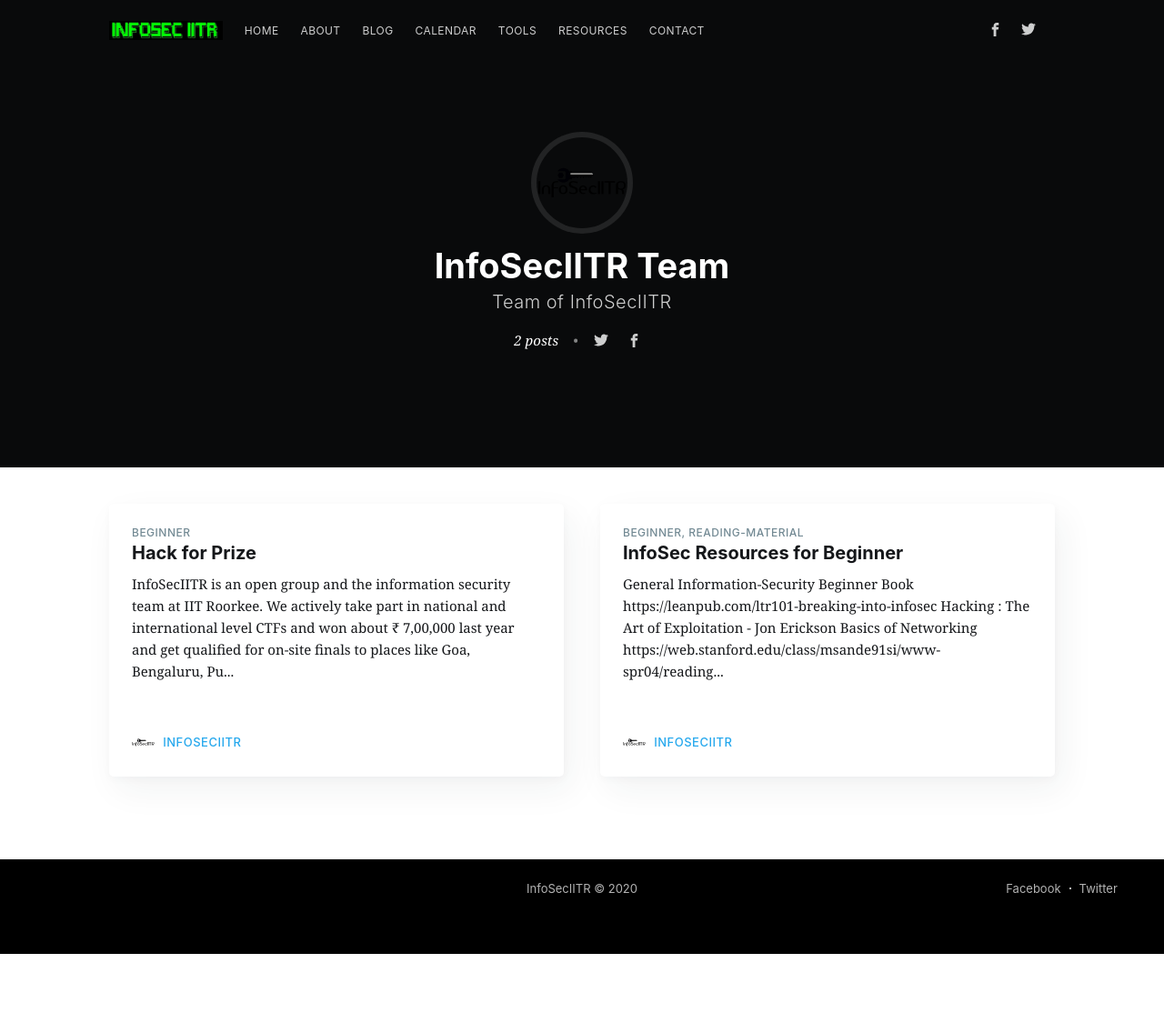
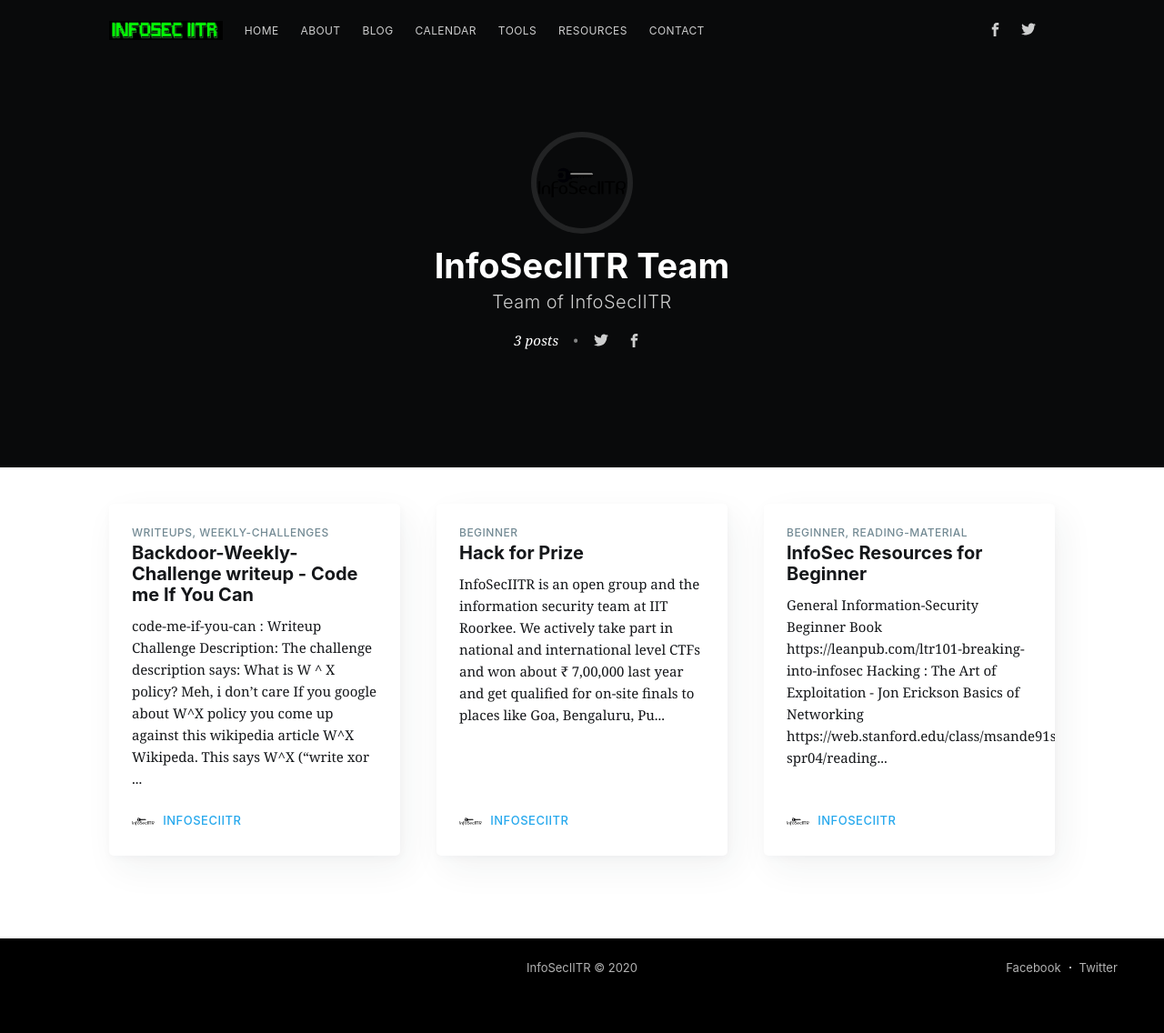
Before and after one commit to InfoSecIITR/infoseciitr.github.io, a Jekyll site: the page built from author/InfoSecIITR.html, in a window 1280 px wide. Shown: the whole page at 91% size. Built offline with Jekyll 4.4.1, drawn with Linux system fonts in a browser that asks for light colours; nearby versions of some CDN libraries; before the commit the page ends 1049 px from its top, so only the background shows below that.

Commit message:
Update 2020-04-23-weekly-chall-writeup-code-me-if-you-can.md
Change author to InfoSecIITR
Add timezone

```diff
--- a/_posts/2020-04-23-weekly-chall-writeup-code-me-if-you-can.md
+++ b/_posts/2020-04-23-weekly-chall-writeup-code-me-if-you-can.md
@@ -4,11 +4,11 @@
 cover: False # Use URL here if you want to add any image as cover
 navigation: True
 title: Backdoor-Weekly-Challenge writeup - Code me If You Can
-date: 2020-04-23 12:23:00
+date: 2020-04-23 12:23:00 +0530
 tags: ['writeups','weekly-challenges']
 class: post-template
 subclass: 'post tag'
-author: 'Th3F0x'
+author: 'InfoSecIITR'
 ---
 
 
```
